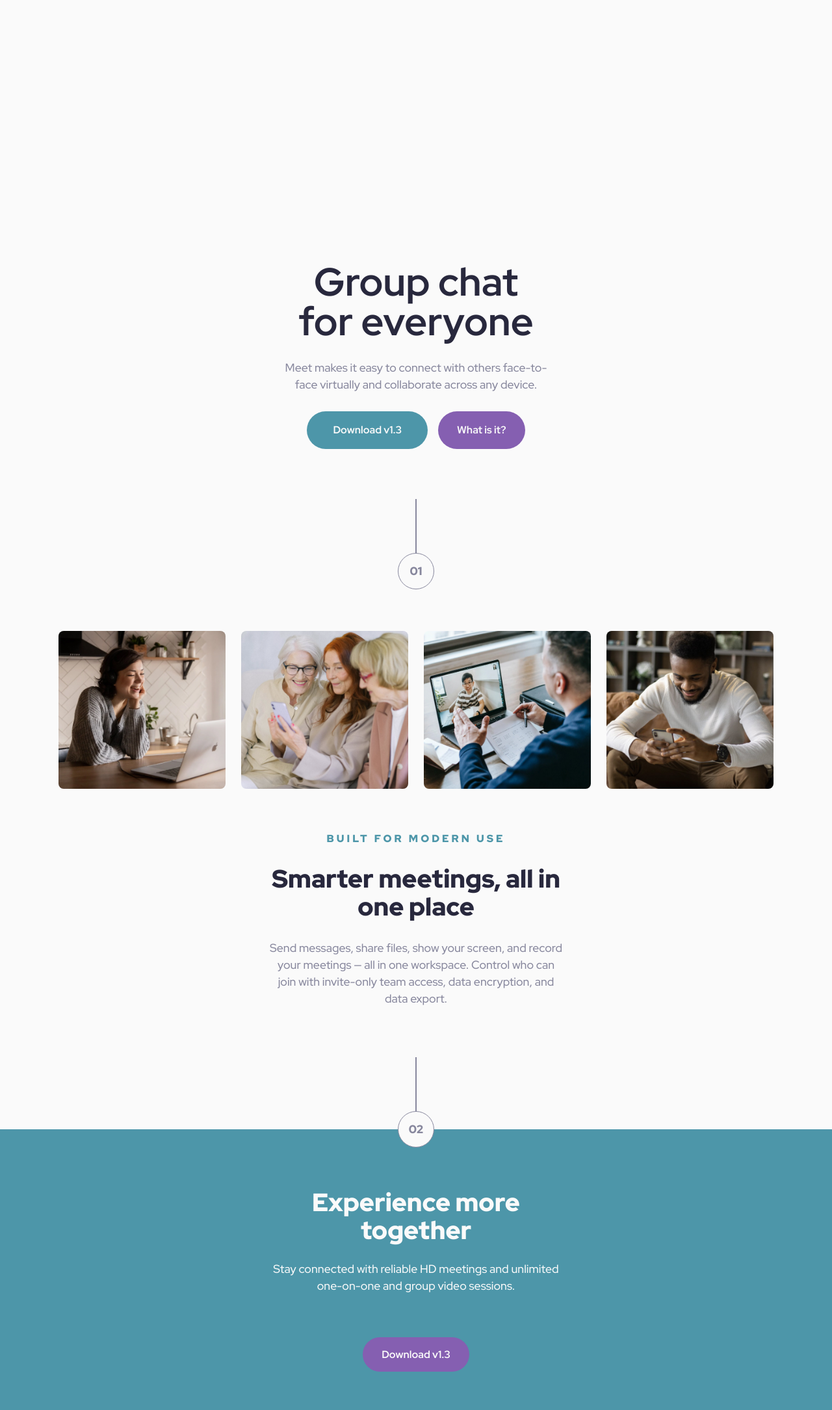
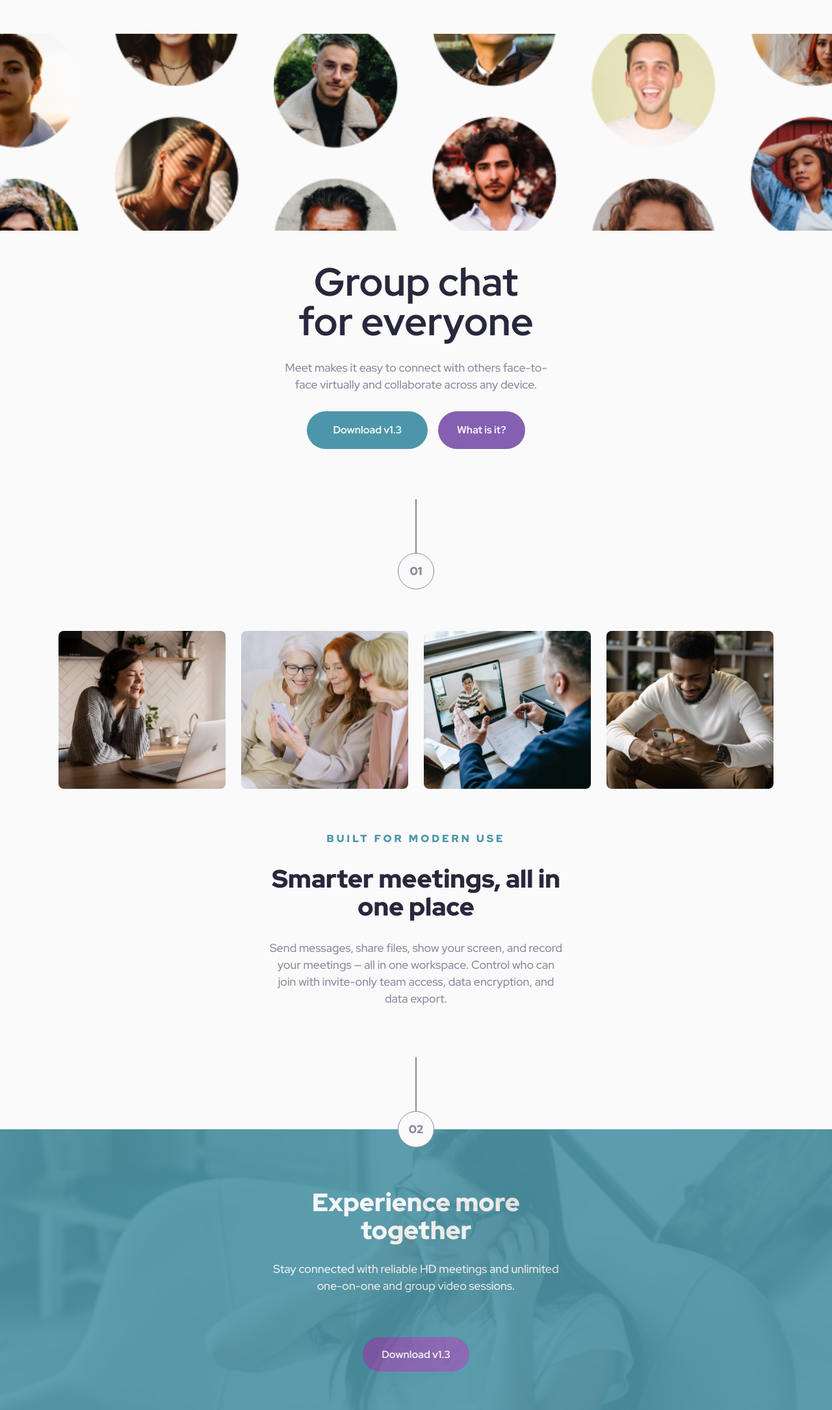
Before and after one commit to tdimnet/Meet-landing-page, a website: page index.html in a window 1280 px wide. Shown: the part 81-2251 px from the top of the page at 65% size. Drawn offline with nearby package versions, Linux system fonts and the light colour scheme; files that its build step writes are made by us from their sources; the site is published under a folder, as on GitHub Pages, so addresses that start at the root find nothing; files whose address does not match are found by name.

Commit message:
Prepare to relase project

```diff
--- a/index.html
+++ b/index.html
@@ -12,7 +12,7 @@
       href="https://fonts.googleapis.com/css2?family=Red+Hat+Display:ital,wght@0,300..900;1,300..900&display=swap"
       rel="stylesheet"
     />
-    <link rel="stylesheet" href="./dist/main.css" />
+    <link rel="stylesheet" href="./dist/css/main.css" />
   </head>
   <body class="landing-page">
     <header class="main-header">
--- a/package.json
+++ b/package.json
@@ -4,7 +4,8 @@
   "description": "![Design preview for the Meet landing page coding challenge](./preview.jpg)",
   "main": "index.js",
   "scripts": {
-    "sass:watch": "sass ./sass/main.scss ./dist/main.css --watch",
+    "sass:watch": "sass ./sass/main.scss ./dist/css/main.css --watch",
+    "sass:build": "sass ./sass/main.scss ./dist/css/main.css -s compressed",
     "test": "echo \"Error: no test specified\" && exit 1"
   },
   "keywords": [],
--- a/sass/pages/_landing.scss
+++ b/sass/pages/_landing.scss
@@ -8,7 +8,7 @@
 
     @media screen and (min-width: $desktop) {
         position: relative;
-        background-image: url("/img/image-hero-left.png"), url("/img/image-hero-right.png");
+        background-image: url("../img/image-hero-left.png"), url("../img/image-hero-right.png");
         background-repeat: no-repeat, no-repeat;
         background-position: left center, right center;
     }
@@ -16,7 +16,7 @@
     &__image {
         height: 9.625rem;
         width: 100%;
-        background-image: url("/img/meet-users.png");
+        background-image: url("../img/meet-users.png");
         background-size: cover;
         background-repeat: no-repeat;
         background-position: center center;
@@ -141,7 +141,7 @@
         background-color: $hippie-blue;
 
         &::before {
-            background-image: url("/img/image-footer.jpg");
+            background-image: url("../img/image-footer.jpg");
             background-repeat: no-repeat;
             background-size: cover;
             content: "";
@@ -153,11 +153,11 @@
             opacity: .1;
 
             @media screen and (min-width: $tablet) {
-                background-image: url("/img/image-footer-tablet.jpg")
+                background-image: url("../img/image-footer-tablet.jpg")
             }
 
             @media screen and (min-width: $desktop) {
-                background-image: url("/img/image-footer-desktop.jpg")
+                background-image: url("../img/image-footer-desktop.jpg")
             }
         }
     }
```
Also changed, not shown: .github/workflows/main.yml (added).
